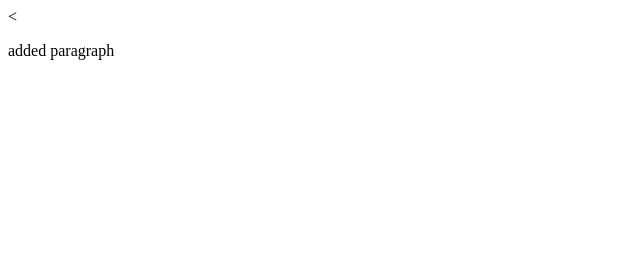
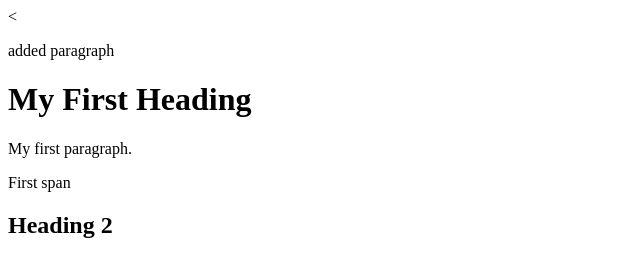
Before and after one commit to Tinari/new_rep, a plain HTML site: page index.html in a window 1280 px wide. Shown: the whole page, without its empty margins (0-640 px from the left). Drawn offline with Linux system fonts and the light colour scheme.

Commit message:
added h2

```diff
--- a/index.html
+++ b/index.html
@@ -7,5 +7,10 @@
   </head>
   <body>
 
-  </body>
+<h1>My First Heading</h1>
+<p>My first paragraph.</p>
+<span>First span</span>
+<h2>Heading 2</h2>
+
+</body>
 </html>
```
